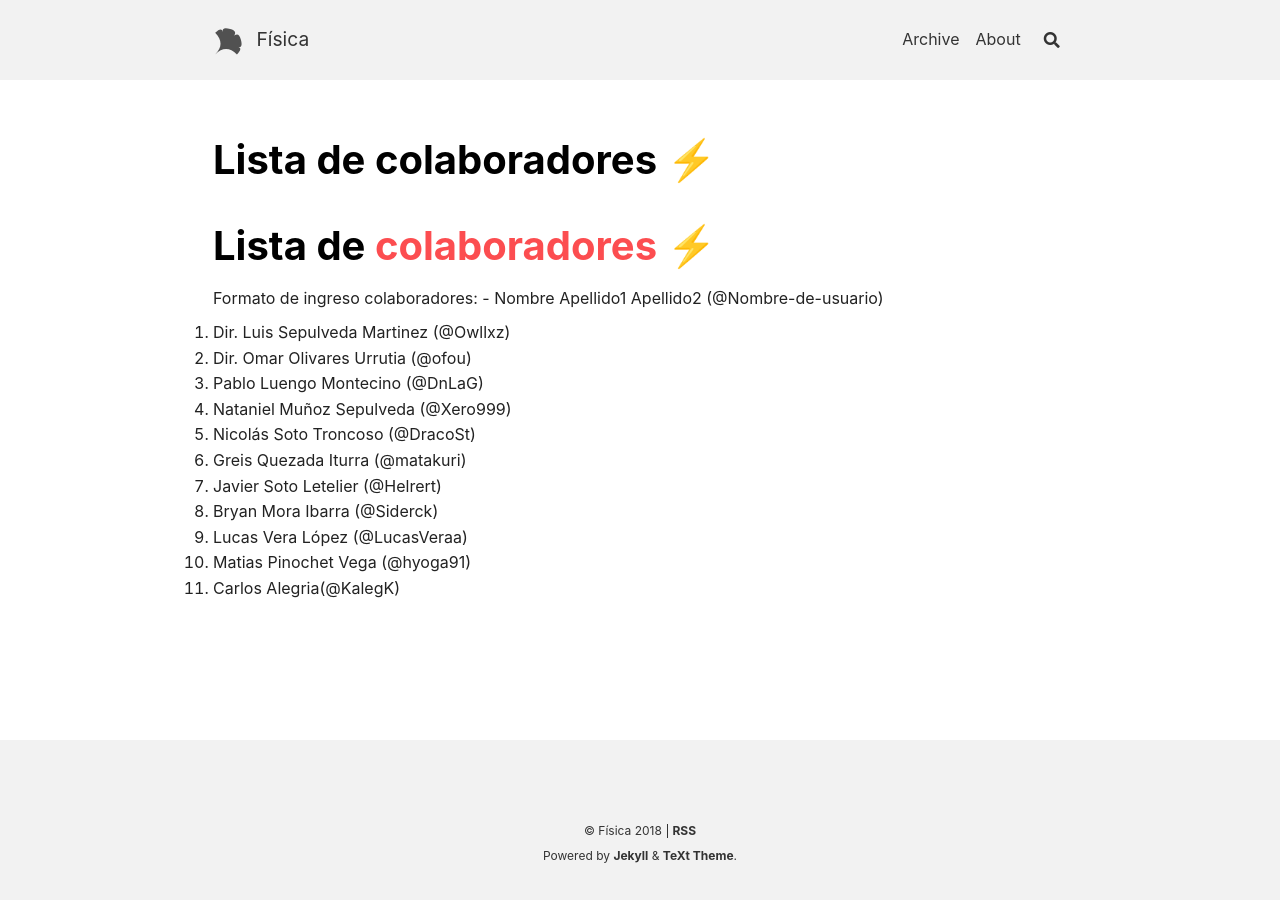
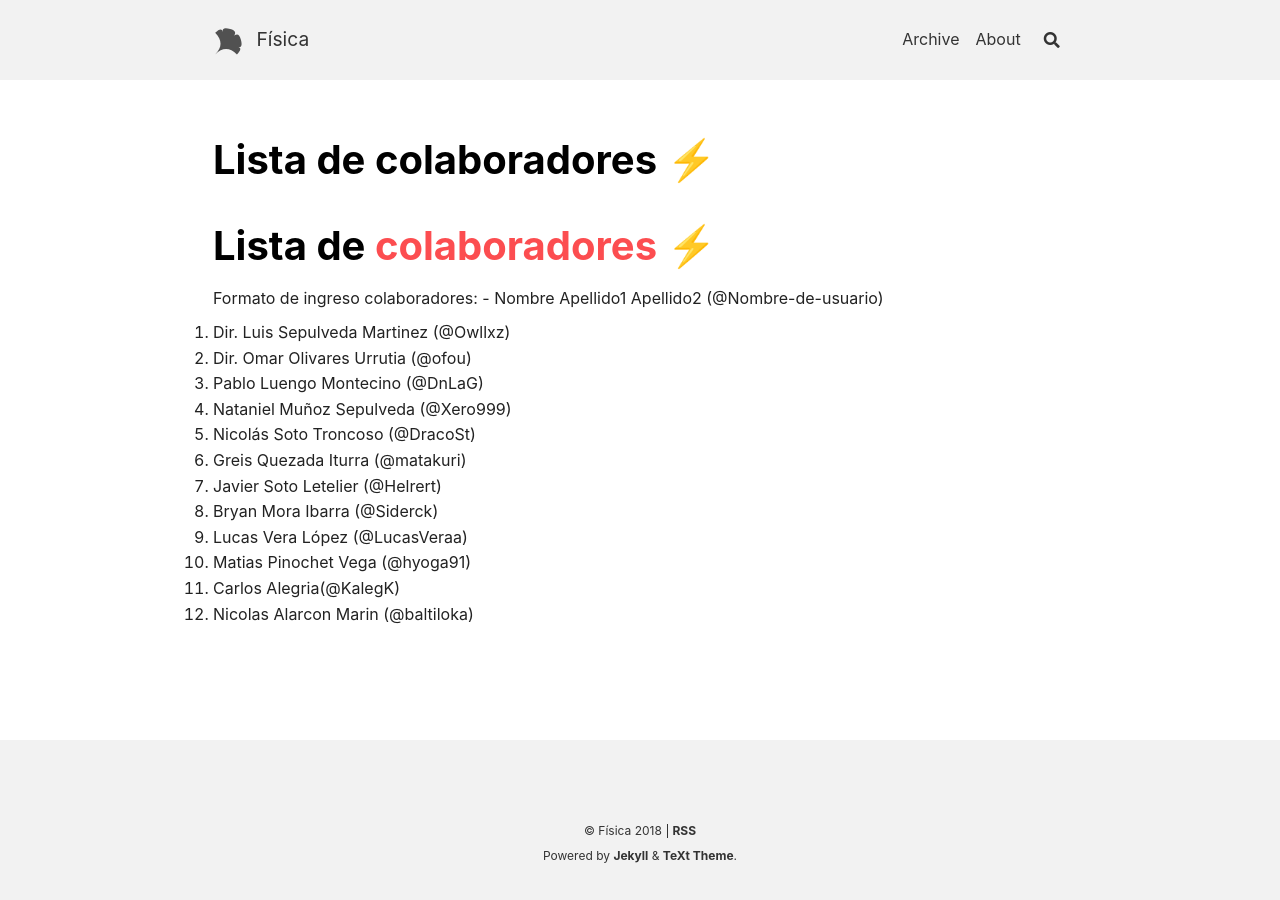
Before and after one commit to DnLaG/fisica, a Jekyll site: the page built from docs/lista.md, in a window 1280 px wide. Built offline with Jekyll 4.4.1, drawn with Linux system fonts in a browser that asks for light colours; nearby versions of some CDN libraries; our own code applies the rules of GitHub Pages for plain Markdown files.

Commit message:
añadir nombre

```diff
--- a/docs/lista.md
+++ b/docs/lista.md
@@ -13,3 +13,4 @@ Formato de ingreso colaboradores: - Nombre Apellido1 Apellido2 (@Nombre-de-usuar
 9. Lucas Vera López (@LucasVeraa)
 10. Matias Pinochet Vega (@hyoga91)
 11. Carlos Alegria(@KalegK)
+12. Nicolas Alarcon Marin (@baltiloka)
```
